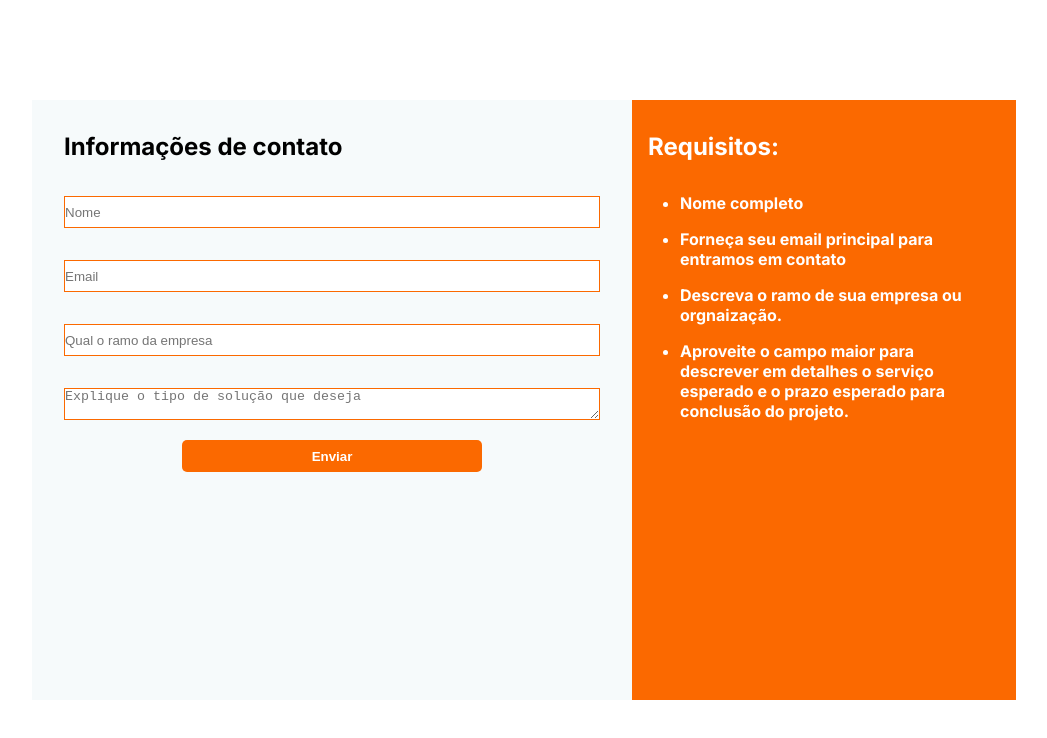
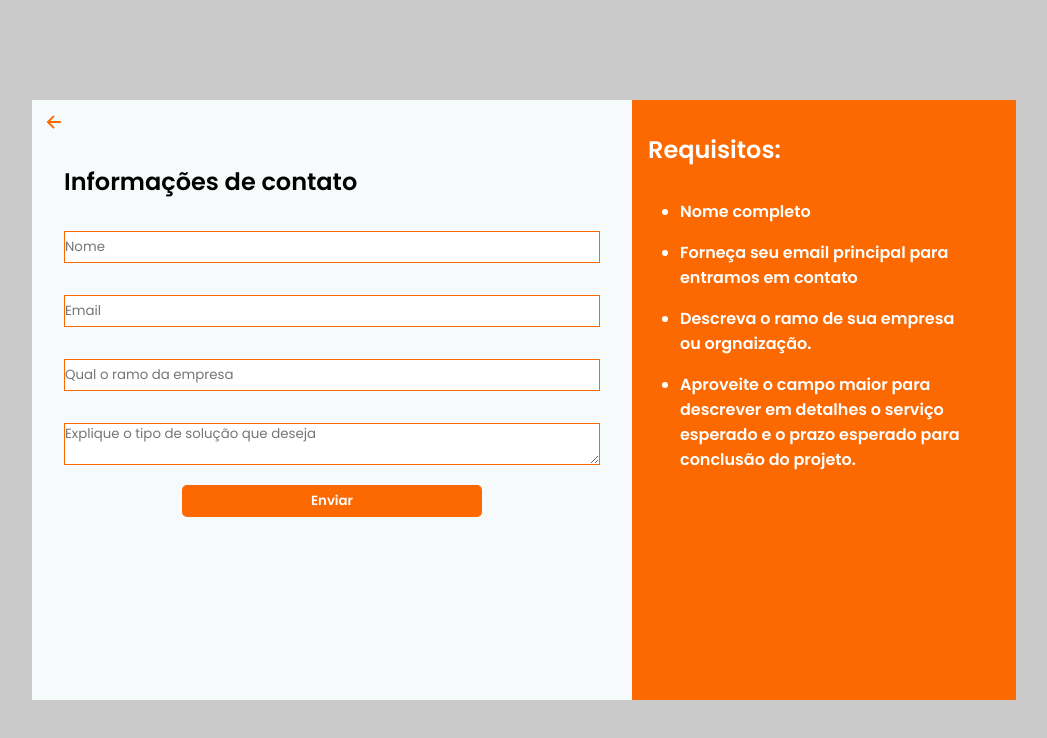
Before and after one commit to vitosnatios/PixelPerfect, a Next.js app: page / in a window 1280 px wide. Shown: the top 738 px of the page, without its empty margins (116-1163 px from the left). Built offline with nearby package versions, Linux system fonts and the light colour scheme.

Commit message:
estilizando menu de login e adicionando botão de voltar

```diff
--- a/app/components/form/AdminForm.jsx
+++ b/app/components/form/AdminForm.jsx
@@ -3,6 +3,10 @@ import Input from './Input';
 import useInput from '../../custom-hooks/useInput';
 import useFetch from '../../custom-hooks/useFetch';
 import { useRouter } from 'next/navigation';
+
+import {IoArrowBackOutline} from "react-icons/io5"
+import styles from './styles/login.module.css';
+import Link from 'next/link';
 
 const AdminForm = () => {
   const router = useRouter();
@@ -19,9 +23,11 @@ const AdminForm = () => {
   };
 
   return (
-    <div>
-      <h1>Faça login para continuar</h1>
-      <form onSubmit={handleSubmit}>
+    <div className={styles.content}>
+
+      <form className={styles.form} onSubmit={handleSubmit}>
+        <Link href="/"><IoArrowBackOutline  size={20}/></Link>
+        <h1>Faça login para continuar</h1>
         <Input {...nameInput} refe={nameInput.refe} />
         {loading && <span>Loading...</span>}
         {error && <span>{error}</span>}
--- a/app/components/form/ContactForm.jsx
+++ b/app/components/form/ContactForm.jsx
@@ -3,7 +3,9 @@ import useInput from '../../custom-hooks/useInput';
 import useFetch from '../../custom-hooks/useFetch';
 import Input from './Input';
 import Textarea from './TextArea';
-import styles from './styles/styles.module.css'
+import styles from './styles/contact.module.css'
+import {IoArrowBackOutline} from "react-icons/io5"
+import Link from 'next/link';
 
 const ContactForm = () => {
   const { data, loading, error, request } = useFetch();
@@ -39,6 +41,7 @@ const ContactForm = () => {
   return (
     <div className={styles.content}>
       <form className={styles.form} onSubmit={handleSubmit}>
+        <Link href="/"><IoArrowBackOutline  size={20}/></Link>
         <h2>Informações de contato</h2>
         <Input {...nameInput} />
         <Input {...emailInput} />
--- a/app/components/form/styles/styles.module.css
+++ b/app/components/form/styles/contact.module.css
@@ -3,6 +3,7 @@
   justify-content: center;
   align-items: center;
   height: 100vh;
+  background-color: rgba(0, 0, 0, 0.207);
 }
 
 .form{
@@ -33,3 +34,10 @@
   margin: 1rem 0;
   font-weight: 700;
 }
+.form a{
+  color: var(--primary-color);
+  position: relative;
+  top: -20px;
+  right: 20px;
+  width: 20px;
+}
--- /dev/null
+++ b/app/components/form/styles/login.module.css
@@ -0,0 +1,28 @@
+.content{
+  display: grid;
+  place-content: center;
+  height: 100vh;
+  background-color: rgba(0, 0, 0, 0.207);
+}
+
+.form{
+  background-color: #f6fafb;
+  padding: 2rem;
+  border-radius: 12px;
+  box-shadow: 3px 5px 10px black;
+  display: flex;
+  flex-direction: column;
+  text-align: center;
+  width: 600px;
+}
+.form input{
+  margin-top: 2rem;
+  height: 2rem;
+}
+.form a{
+  color: var(--primary-color);
+  position: relative;
+  top: -20px;
+  right: 20px;
+  width: 20px;
+}
--- a/app/globals.css
+++ b/app/globals.css
@@ -2,9 +2,43 @@
   margin: 0;
   padding: 0;
   box-sizing: border-box;
+  font-family: 'Poppins', sans-serif;
 }
 :root{
   --primary-color: #fb6900;
+}
+
+html{
+  @media (max-width: 1080px){
+      font-size: 93.75%;
+  }
+
+  @media (max-width: 720px){
+      font-size: 87.5%;
+  }
+}
+
+body{
+  background: var(--background);
+  -webkit-font-smoothing: antialiased;
+}
+
+body, input, textarea, button{
+  font-family: 'Poppins', sans-serif;
+  font-weight: 400;
+}
+
+h1, h2, h3, h4, h5, h6, strong{
+  font-weight: 600;
+}
+
+button{
+  cursor: pointer;
+}
+
+[disabled]{
+  opacity: 0.6;
+  cursor: not-allowed;
 }
 
 
--- a/app/layout.jsx
+++ b/app/layout.jsx
@@ -4,13 +4,17 @@ import { Inter } from 'next/font/google'
 const inter = Inter({ subsets: ['latin'] })
 
 export const metadata = {
-  title: 'Create Next App',
+  title: 'PixelPerfect',
   description: 'Generated by create next app',
 }
 
 export default function RootLayout({ children }) {
   return (
     <html lang="pt-BR">
+      <head>
+        <link rel="preconnect" href="https://fonts.gstatic.com" crossorigin />
+        <link href="https://fonts.googleapis.com/css2?family=Poppins:wght@400;500;600&display=swap" rel="stylesheet" />
+      </head>
       <body className={inter.className}>{children}</body>
     </html>
   )
--- a/app/page.jsx
+++ b/app/page.jsx
@@ -1,5 +1,8 @@
+import AdminForm from './components/form/AdminForm';
 import ContactForm from './components/form/ContactForm';
+import AdminPageComponent from './components/pages/AdminPageComponent';
+import MessagesFromUsers from './components/pages/MessagesFromUsers';
 
 export default function Home() {
-  return <ContactForm />;
+  return <ContactForm/>;
 }
--- a/package.json
+++ b/package.json
@@ -19,6 +19,7 @@
     "next": "13.5.4",
     "react": "^18",
     "react-dom": "^18",
+    "react-icons": "^4.11.0",
     "sanitize-html": "^2.11.0"
   },
   "devDependencies": {
```
Also changed, not shown: 1 other file (tests, documents, lock files or other folders).
